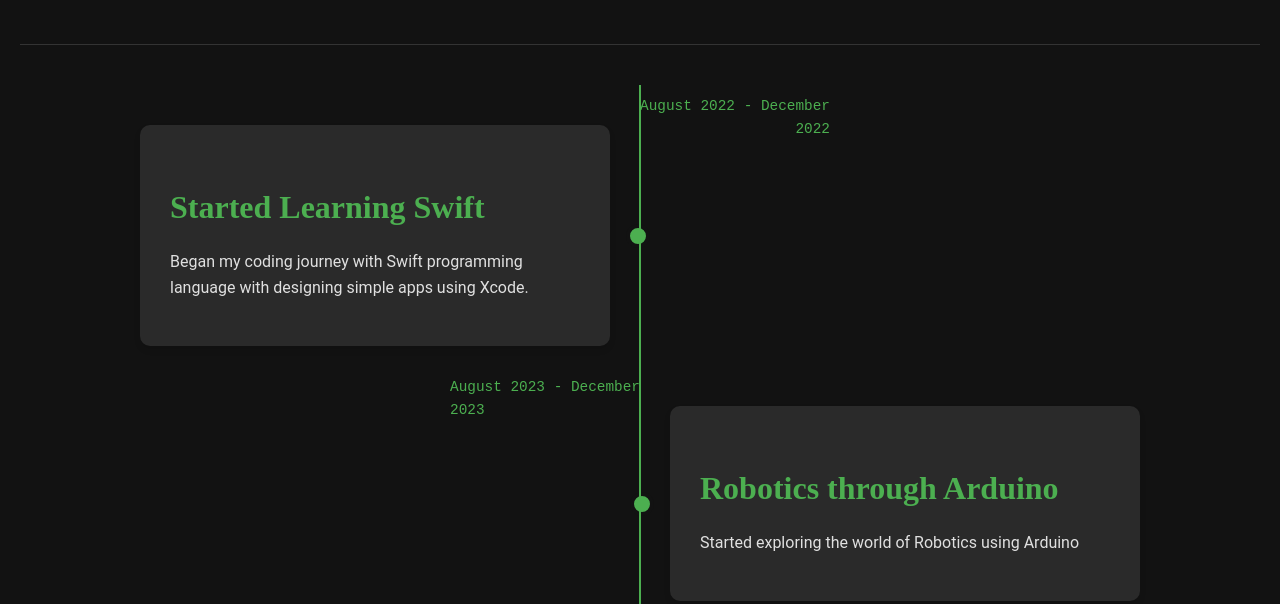
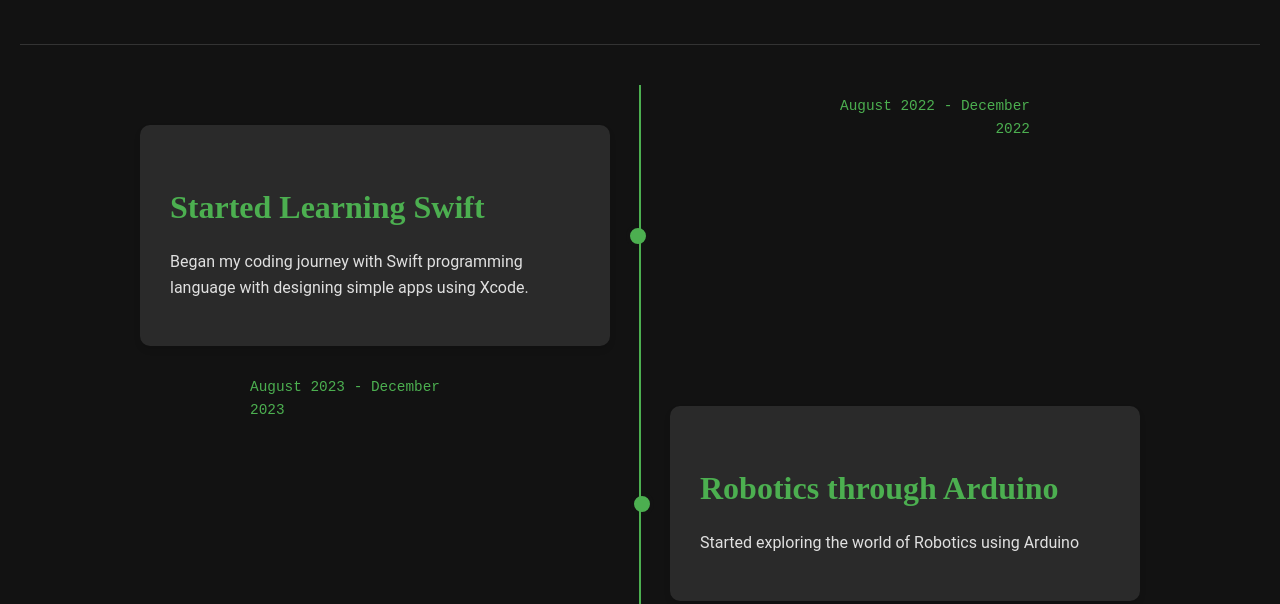
Before and after one commit to Spacedude877/Spacedude877.github.io, a plain HTML site: page index.html in a window 1280 px wide. Shown: the part 1797-2401 px from the top of the page. Drawn offline with Linux system fonts and the light colour scheme; a web font is replaced by a local one.

Commit message:
Update styles.css
Continuing to adjust the timeline

```diff
--- a/styles.css
+++ b/styles.css
@@ -267,11 +267,11 @@ footer {
 }
 
 .timeline-item:nth-child(odd) .timeline-date {
-  right: -220px;
+  right: -420px;
 }
 
 .timeline-item:nth-child(even) .timeline-date {
-  left: -220px;
+  left: -420px;
   text-align: left;
 }
 
```
